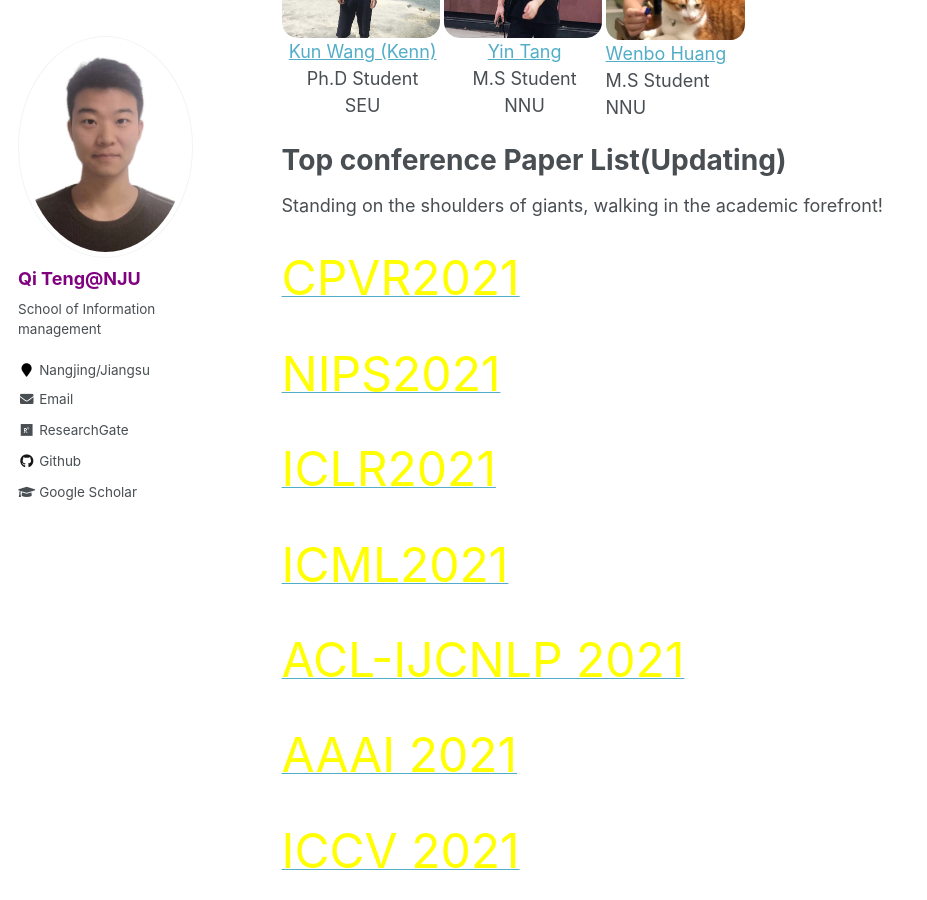
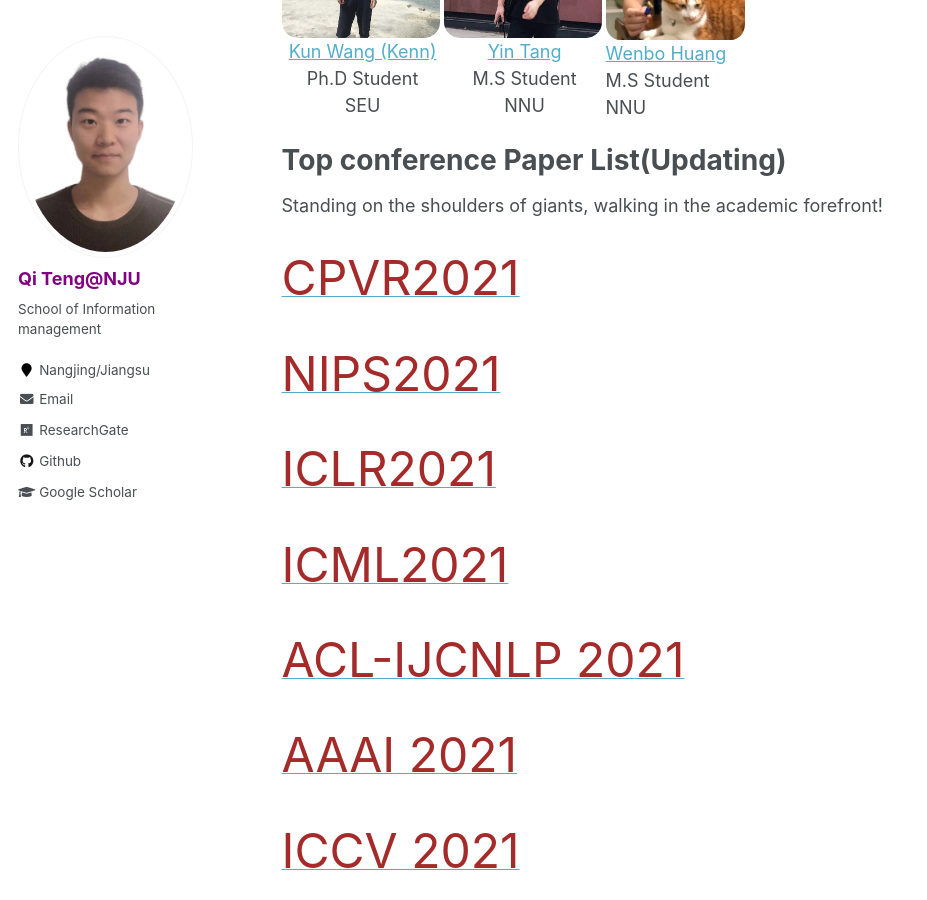
Before and after one commit to tengqi159/tengqi.github.io, a Jekyll site: the page built from _pages/about.md, in a window 1280 px wide and 900 px high, scrolled down 1776 px. Shown: the whole window, without its empty margins (0-927 px from the left). Built offline with Jekyll 4.4.1, drawn with Linux system fonts in a browser that asks for light colours.

Commit message:
Update about.md

```diff
--- a/_pages/about.md
+++ b/_pages/about.md
@@ -100,23 +100,23 @@ Top conference Paper List(Updating)
 ====
 Standing on the shoulders of giants, walking in the academic forefront!
 
- [<font color=yellow size=72>CPVR2021</font>](https://openaccess.thecvf.com/CVPR2021?day=all)
+ [<font color=brown size=72>CPVR2021</font>](https://openaccess.thecvf.com/CVPR2021?day=all)
 
- [<font color=yellow size=72>NIPS2021</font>](https://proceedings.neurips.cc/paper/2020)
+ [<font color=brown size=72>NIPS2021</font>](https://proceedings.neurips.cc/paper/2020)
 
- [<font color=yellow size=72>ICLR2021</font>](https://openreview.net/group?id=ICLR.cc/2022/Conference)
+ [<font color=brown size=72>ICLR2021</font>](https://openreview.net/group?id=ICLR.cc/2022/Conference)
 
- [<font color=yellow size=72>ICML2021</font>](https://openreview.net/group?id=ICLR.cc/2022/Conference)
+ [<font color=brown size=72>ICML2021</font>](https://openreview.net/group?id=ICLR.cc/2022/Conference)
 
- [<font color=yellow size=72>ACL-IJCNLP 2021</font>](https://2021.aclweb.org/registration/accept/)
+ [<font color=brown size=72>ACL-IJCNLP 2021</font>](https://2021.aclweb.org/registration/accept/)
 
- [<font color=yellow size=72>AAAI 2021</font>](https://dblp.uni-trier.de/db/conf/aaai/aaai2021.html)
+ [<font color=brown size=72>AAAI 2021</font>](https://dblp.uni-trier.de/db/conf/aaai/aaai2021.html)
 
- [<font color=yellow size=72>ICCV 2021</font>](https://openaccess.thecvf.com/ICCV2021?day=all)
+ [<font color=brown size=72>ICCV 2021</font>](https://openaccess.thecvf.com/ICCV2021?day=all)
 
- [<font color=yellow size=72>ACM MM 2021</font>1](https://2021.acmmm.org/main-track-list)
+ [<font color=brown size=72>ACM MM 2021</font>1](https://2021.acmmm.org/main-track-list)
 
- [<font color=lightyellow size=72>NeurIPS 2021</font>----->updting]
+ [<font color=darkyellow size=72>NeurIPS 2021</font>----->updting]
 
 Acknowledgement
 =====
```
